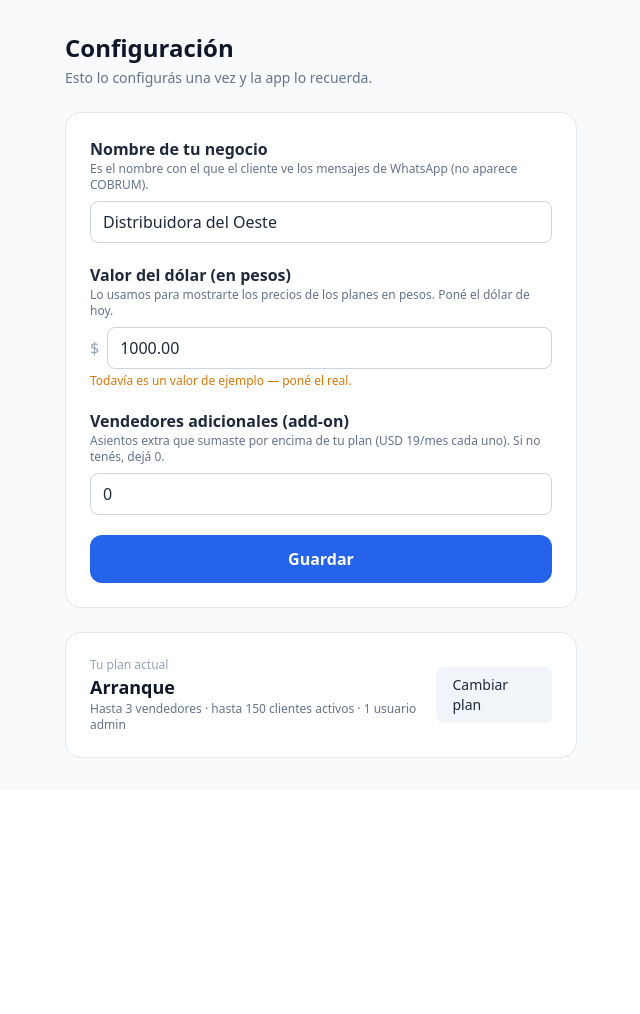
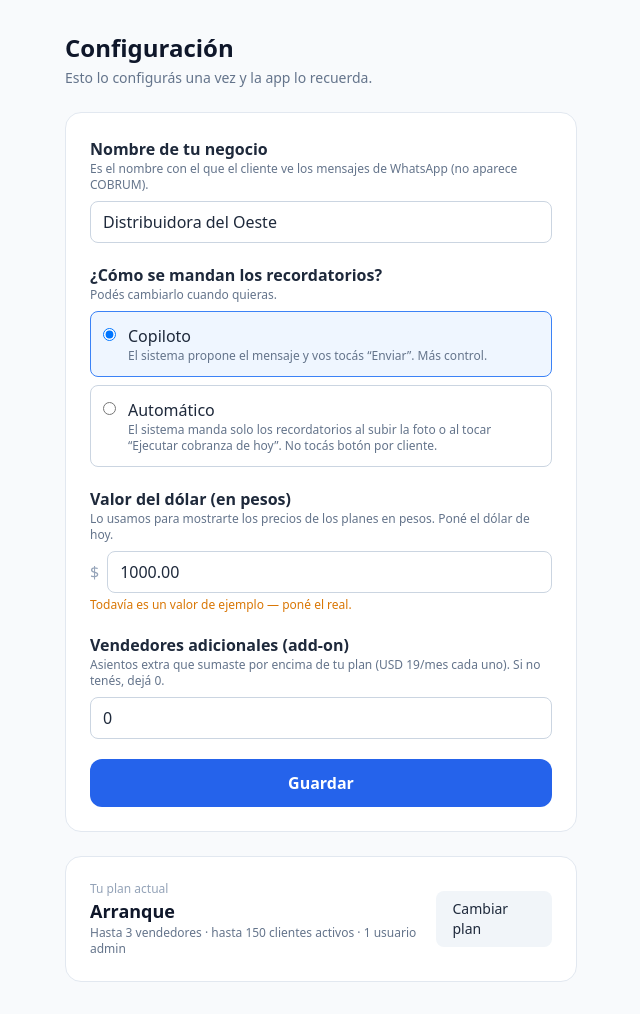
Before and after one commit to oesteintegral360-commits/COBRUM, a FastAPI app: page /configuracion in a window 1280 px wide. Shown: the part 61-1075 px from the top of the page, without its empty margins (319-959 px from the left). Before the commit the page ends 819 px from the top, so only its background shows below. Run offline with FastAPI, Linux system fonts and the light colour scheme; data comes from the database, SQL or seed files in the repository; some libraries are stand-ins or nearby versions.

Commit message:
Web: interruptor copiloto/automático, ejecutar cobranza de hoy y resumen

```diff
--- a/web/app.py
+++ b/web/app.py
@@ -22,6 +22,7 @@ from cobranzas.importador import importar_foto
 from cobranzas import motor
 from cobranzas import planes as planes_mod
 from cobranzas import mensajeria
+from cobranzas import auto
 
 AQUI = Path(__file__).resolve().parent
 SUBIDOS = AQUI / "subidos"
@@ -36,6 +37,8 @@ crear_tablas()
 
 # Guardamos el último resultado de import para mostrar el resumen tras subir.
 _ultimo_resultado = {"datos": None}
+# Y el resumen de la última cobranza automática, para avisarle a la empresa qué se mandó solo.
+_ultima_cobranza = {"resumen": None}
 
 
 @app.get("/", response_class=HTMLResponse)
@@ -54,6 +57,12 @@ async def subir(archivo: UploadFile = File(...)):
     sesion = Sesion()
     try:
         resultado = importar_foto(sesion, str(destino), nombre_archivo=archivo.filename)
+        # Si la empresa está en modo automático, mandamos sola la cobranza de la foto nueva.
+        config = Configuracion.obtener(sesion)
+        if not resultado.error and config.modo_envio == "automatico":
+            _ultima_cobranza["resumen"] = auto.ejecutar_cobranza(sesion, date.today())
+        else:
+            _ultima_cobranza["resumen"] = None
     finally:
         sesion.close()
 
@@ -177,6 +186,10 @@ def lista_clientes(request: Request):
     finally:
         sesion.close()
 
+    # El resumen de la cobranza automática se muestra una sola vez (patrón "flash").
+    cobranza_flash = _ultima_cobranza["resumen"]
+    _ultima_cobranza["resumen"] = None
+
     return plantillas.TemplateResponse("lista.html", {
         "request": request,
         "agenda": agenda,
@@ -191,7 +204,20 @@ def lista_clientes(request: Request):
         "plan_actual": plan,
         "plantillas_mes": plantillas_mes,
         "costo_pesos": costo_pesos,
+        "modo_envio": config.modo_envio,
+        "cobranza": cobranza_flash,
     })
+
+
+@app.post("/cobranza/ejecutar")
+def ejecutar_cobranza_ahora():
+    """Manda sola, de una, la cobranza de hoy (recordatorios a quien corresponda)."""
+    sesion = Sesion()
+    try:
+        _ultima_cobranza["resumen"] = auto.ejecutar_cobranza(sesion, date.today())
+    finally:
+        sesion.close()
+    return RedirectResponse(url="/clientes", status_code=303)
 
 
 @app.get("/planes", response_class=HTMLResponse)
@@ -262,6 +288,7 @@ def pagina_configuracion(request: Request, guardado: bool = False):
             "plan_actual": planes_mod.plan_por_clave(config.plan_actual),
             "vendedores_adicionales": config.vendedores_adicionales,
             "nombre_negocio": config.nombre_negocio,
+            "modo_envio": config.modo_envio,
         }
     finally:
         sesion.close()
@@ -272,8 +299,8 @@ def pagina_configuracion(request: Request, guardado: bool = False):
 
 @app.post("/configuracion")
 def guardar_configuracion(valor_dolar: float = Form(...), vendedores_adicionales: int = Form(0),
-                          nombre_negocio: str = Form("")):
-    """Guarda el valor del dólar, los vendedores adicionales y el nombre del negocio."""
+                          nombre_negocio: str = Form(""), modo_envio: str = Form("copiloto")):
+    """Guarda el valor del dólar, los vendedores adicionales, el nombre y el modo de envío."""
     sesion = Sesion()
     try:
         config = Configuracion.obtener(sesion)
@@ -283,6 +310,7 @@ def guardar_configuracion(valor_dolar: float = Form(...), vendedores_adicionales
         config.vendedores_adicionales = max(0, vendedores_adicionales)
         if nombre_negocio.strip():
             config.nombre_negocio = nombre_negocio.strip()
+        config.modo_envio = "automatico" if modo_envio == "automatico" else "copiloto"
         sesion.commit()
     finally:
         sesion.close()
--- a/web/templates/configuracion.html
+++ b/web/templates/configuracion.html
@@ -22,6 +22,31 @@
       <input id="nombre_negocio" name="nombre_negocio" type="text"
              value="{{ config.nombre_negocio }}"
              class="w-full rounded-lg border border-slate-300 px-3 py-2 focus:border-blue-500 focus:outline-none">
+    </div>
+
+    <div>
+      <span class="block font-semibold text-slate-800">¿Cómo se mandan los recordatorios?</span>
+      <p class="text-xs text-slate-500 mb-2">Podés cambiarlo cuando quieras.</p>
+      <div class="space-y-2">
+        <label class="flex items-start gap-3 rounded-lg border p-3 cursor-pointer
+                      {% if config.modo_envio != 'automatico' %}border-blue-500 bg-blue-50{% else %}border-slate-300{% endif %}">
+          <input type="radio" name="modo_envio" value="copiloto" class="mt-1"
+                 {% if config.modo_envio != 'automatico' %}checked{% endif %}>
+          <span>
+            <span class="font-medium text-slate-800">Copiloto</span>
+            <span class="block text-xs text-slate-500">El sistema propone el mensaje y vos tocás “Enviar”. Más control.</span>
+          </span>
+        </label>
+        <label class="flex items-start gap-3 rounded-lg border p-3 cursor-pointer
+                      {% if config.modo_envio == 'automatico' %}border-blue-500 bg-blue-50{% else %}border-slate-300{% endif %}">
+          <input type="radio" name="modo_envio" value="automatico" class="mt-1"
+                 {% if config.modo_envio == 'automatico' %}checked{% endif %}>
+          <span>
+            <span class="font-medium text-slate-800">Automático</span>
+            <span class="block text-xs text-slate-500">El sistema manda solo los recordatorios al subir la foto o al tocar “Ejecutar cobranza de hoy”. No tocás botón por cliente.</span>
+          </span>
+        </label>
+      </div>
     </div>
 
     <div>
```
Also changed, not shown: web/templates/lista.html (+32 -2 lines).
